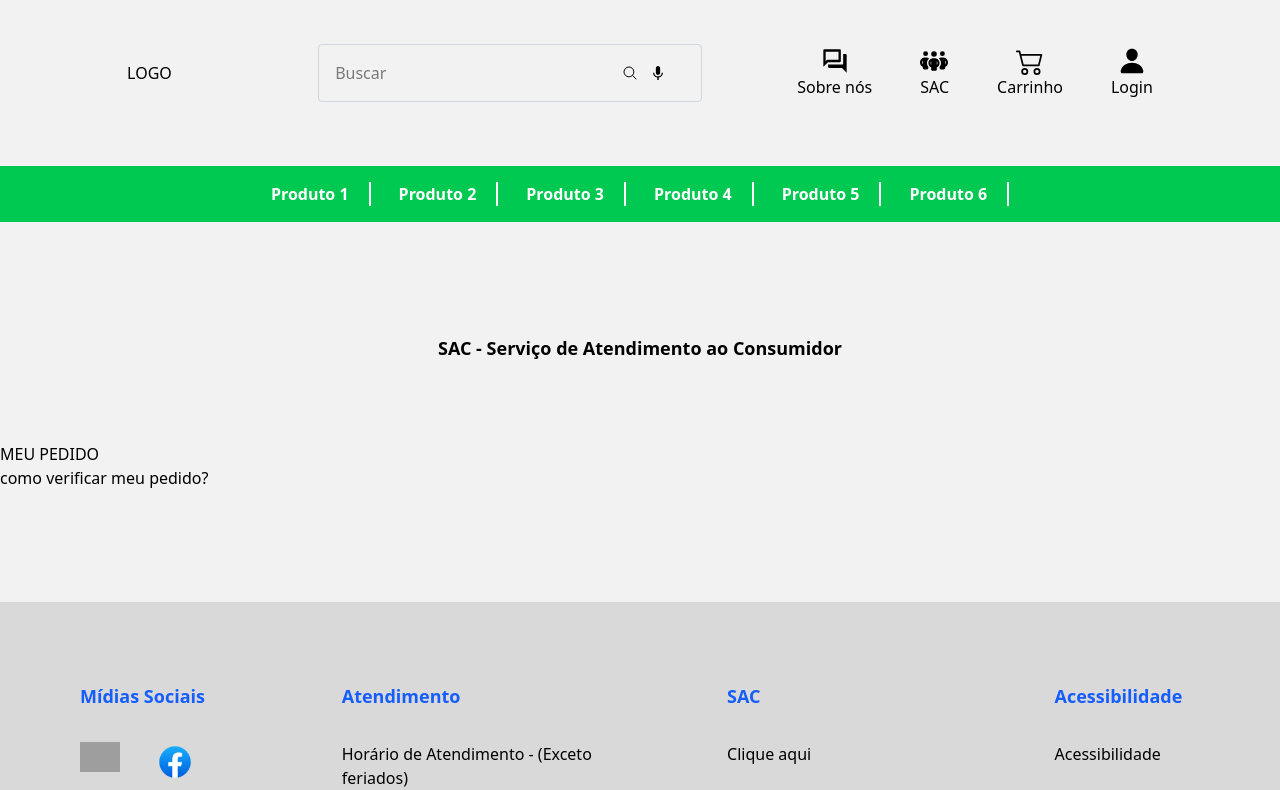
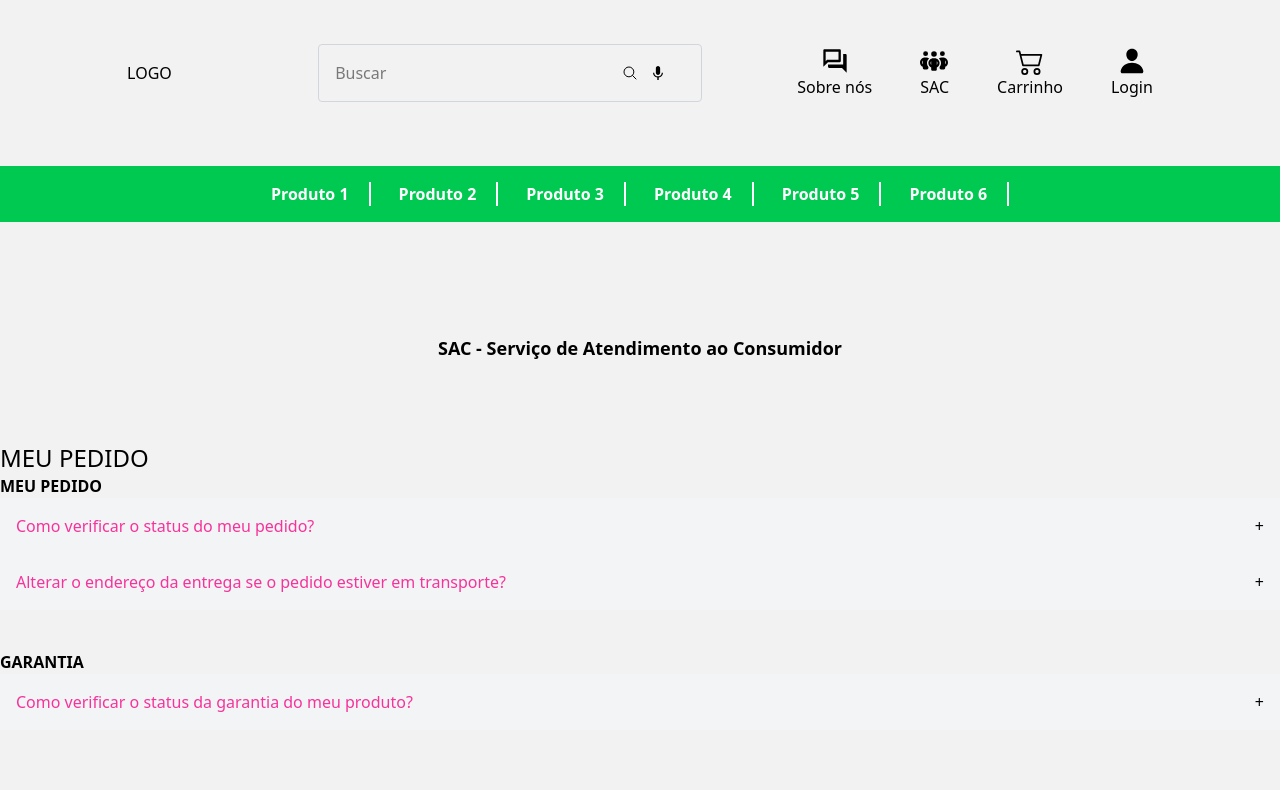
Before and after one commit to RRodrigoCordeiro/ecommerce-tech, a React (Vite) app: page /sac in a window 1280 px wide. Shown: the top 790 px of the page. Built offline with nearby package versions, Linux system fonts and the light colour scheme; grey boxes are pictures that could not be loaded.

Commit message:
✨ feat: Implementação da funcionalidade de accordion no SAC

```diff
--- a/src/pages/Sac.jsx
+++ b/src/pages/Sac.jsx
@@ -1,17 +1,108 @@
-import React from 'react'
-import Header from '../components/Header'
-import Footer from '../components/Footer'
+import React, { useState } from 'react';
+import Header from '../components/Header';
+import Footer from '../components/Footer';
 
 const Sac = () => {
+  const [isOpen, setIsOpen] = useState(null);
+
+  const toggleAccordion = (index) => {
+    setIsOpen(isOpen === index ? null : index);
+  };
+
+  const items = [
+    {
+      pedidos: [
+        {
+          title: "Como verificar o status do meu pedido?",
+          content: (
+            <div>
+              <p>Para verificar o status e rastrear o seu pedido, siga estes passos:</p>
+              <ul>
+                <li>Faça login no site com seu e-mail e senha</li>
+                <li>Na seção "Meus Pedidos", você verá a lista de todas as suas compras</li>
+                <li>Clique no pedido que deseja rastrear para visualizar os detalhes</li>
+                <li>O status será exibido e você poderá copiar o código de rastreamento.</li>
+              </ul>
+            </div>
+          ),
+        },
+        {
+          title: "Alterar o endereço da entrega se o pedido estiver em transporte?",
+          content: (
+            <div>
+              <p>Para alterar o endereço da entrega, siga os seguintes passos:</p>
+              <ul>
+                <li>Entre em contato com o suporte imediatamente</li>
+                <li>Informe o novo endereço de entrega</li>
+                <li>Verifique a possibilidade de alteração com a transportadora</li>
+              </ul>
+            </div>
+          ),
+        },
+      ],
+      garantia: [
+        {
+          title: "Como verificar o status da garantia do meu produto?",
+          content: (
+            <div>
+              <p>Para verificar o status da garantia, siga os seguintes passos:</p>
+              <ul>
+                <li>Faça login na sua conta no site</li>
+                <li>Vá para a seção "Meus Produtos"</li>
+                <li>Escolha o produto e clique em "Verificar Garantia"</li>
+                <li>O status da garantia será exibido</li>
+              </ul>
+            </div>
+          ),
+        },
+      ],
+    },
+  ];
+
   return (
     <div>
-       <Header/>
-       <h1 className='font-bold text-center mt-28 text-lg'>SAC - Serviço de Atendimento ao Consumidor</h1>
-       <h2 className='mt-20'>MEU PEDIDO</h2>
-       <h3>como verificar meu pedido?</h3>
-       <Footer/>
+      <Header />
+      <h1 className="font-bold text-center mt-28 text-lg">SAC - Serviço de Atendimento ao Consumidor</h1>
+      <h2 className="mt-20 text-2xl">MEU PEDIDO</h2>
+
+
+      {items.map((item, idx) => (
+        <div key={idx}>
+          {/* Pedidos Accordion */}
+          <h3 className="font-bold">MEU PEDIDO</h3>
+          {item.pedidos.map((pedido, index) => (
+            <div key={index}>
+              <button
+                className="w-full p-4 text-left flex justify-between items-center bg-gray-100 hover:bg-gray-200 gap-12"
+                onClick={() => toggleAccordion(index)}
+              >
+                <span className="text-pink-500">{pedido.title}</span>
+                <span>{isOpen === index ? "-" : "+"}</span>
+              </button>
+              {isOpen === index && <div className="p-4">{pedido.content}</div>}
+            </div>
+          ))}
+
+
+          <h3 className="font-bold mt-10">GARANTIA</h3>
+          {item.garantia.map((garantia, index) => (
+            <div key={index}>
+              <button
+                className="w-full p-4 text-left flex justify-between items-center bg-gray-100 hover:bg-gray-200 gap-12"
+                onClick={() => toggleAccordion(index + item.pedidos.length)}
+              >
+                <span className="text-pink-500">{garantia.title}</span>
+                <span>{isOpen === index + item.pedidos.length ? "-" : "+"}</span>
+              </button>
+              {isOpen === index + item.pedidos.length && <div className="p-4">{garantia.content}</div>}
+            </div>
+          ))}
+        </div>
+      ))}
+
+      <Footer />
     </div>
-  )
-}
+  );
+};
 
-export default Sac
+export default Sac;
```
